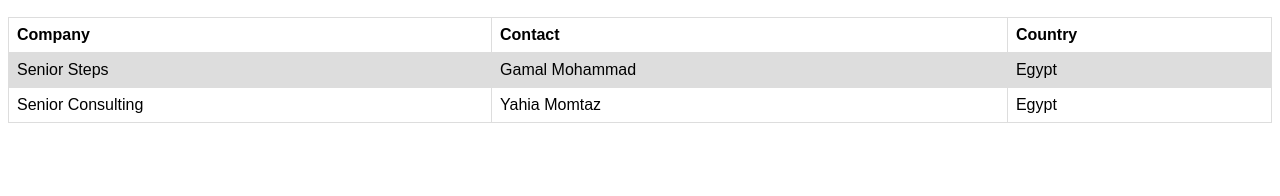
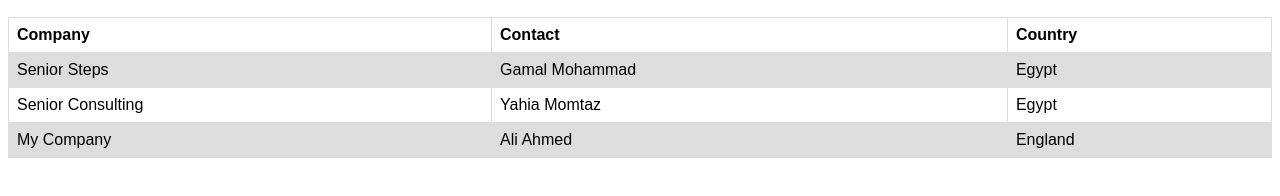
Before and after one commit to ehabelguindy/final_session_gamal, a plain HTML site: page index.html in a window 1280 px wide. Shown: the part 110-306 px from the top of the page. Drawn offline with Linux system fonts and the light colour scheme.

Commit message:
Update index.html

```diff
--- a/index.html
+++ b/index.html
@@ -41,6 +41,11 @@ tr:nth-child(even) {
     <td>Yahia Momtaz</td>
     <td>Egypt</td>
   </tr>
+  <tr>
+    <td>My Company</td>
+    <td>Ali Ahmed</td>
+    <td>England</td>
+  </tr>
 </table>
 </body>
 </html>
```
